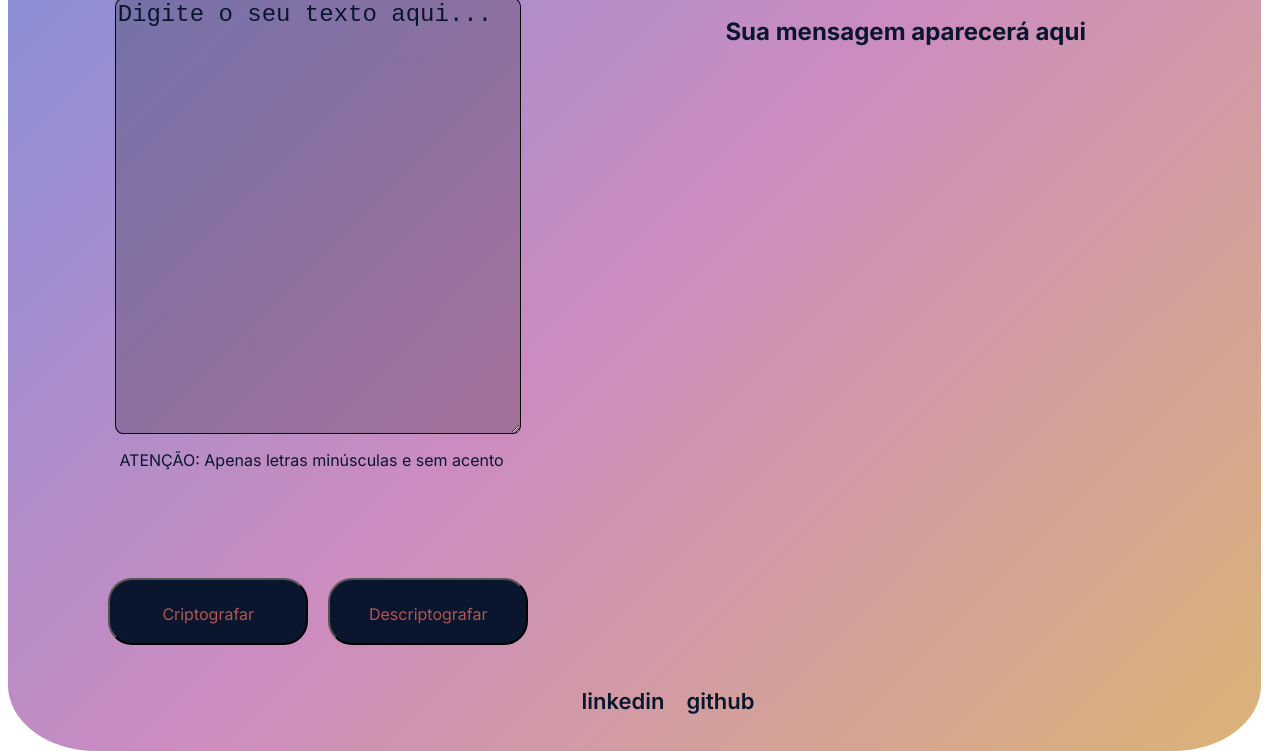
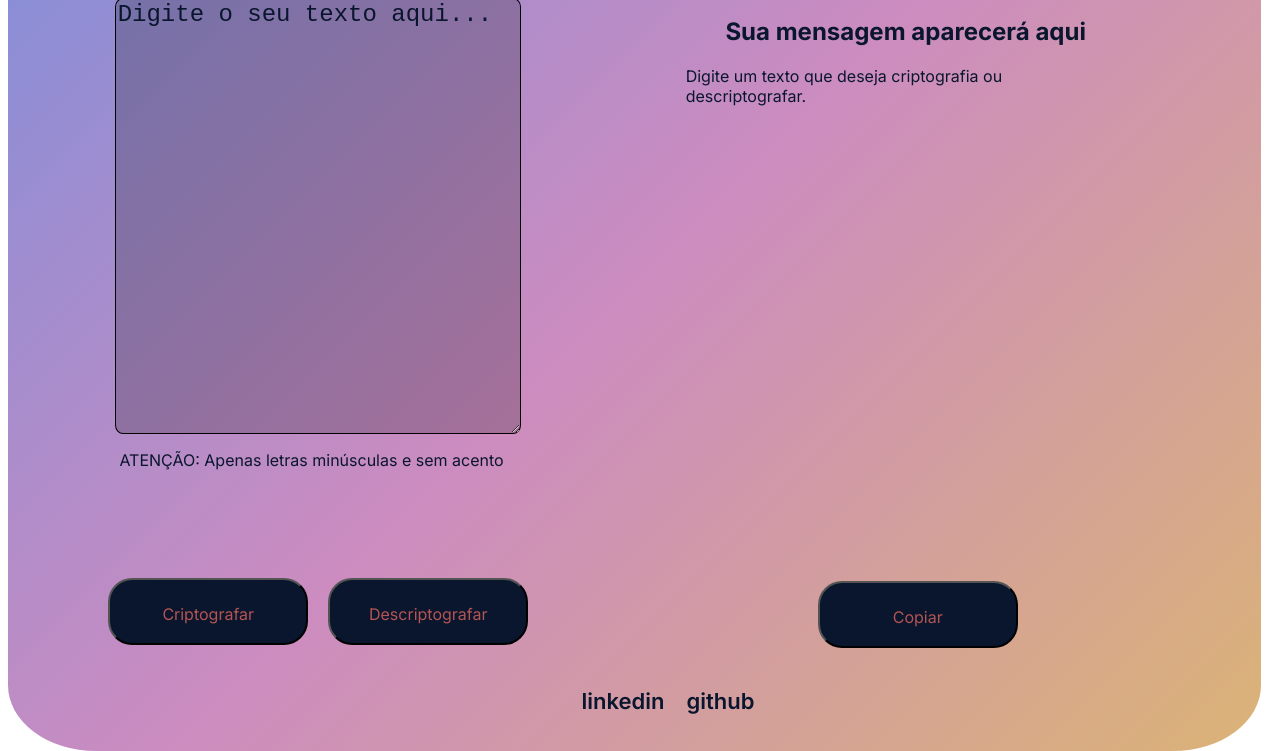
Before and after one commit to tuliusalves/Criptografia, a plain HTML site: page index.html in a window 1280 px wide. Both pictures are taken after a click on the button "Criptografar". Shown: the part 197-948 px from the top of the page. Drawn offline with Linux system fonts and the light colour scheme.

Commit message:
Finalizado a lógica do backEnd

```diff
--- a/app.js
+++ b/app.js
@@ -3,8 +3,10 @@ let outInput= document.querySelector('.container__output__span');
 
 let wordsEncrypted = ['enter','imes','ai','ober','ufat'];
 let messageElement;
+
 function encrypt(){
     let textAssistant = textInput.value;
+    if(!textAssistant==''){
         let newAssistant;
         newAssistant= textAssistant.replace(/\e/g,wordsEncrypted[0])
         .replace(/\i/g,wordsEncrypted[1])
@@ -15,6 +17,7 @@ function encrypt(){
         messageElement= document.querySelector('.container__output__span');
         messageElement.textContent = newAssistant;
 
+    }
 }
 function decrypt(){
 
@@ -30,3 +33,21 @@ function decrypt(){
     messageElement.textContent = newAssistant;
 
 }
+
+const botaoCriptografar = document.querySelector('.criptografar');
+const botaoCopiar = document.querySelector('.copiar');
+
+botaoCriptografar.addEventListener('click',function(){
+    botaoCopiar.style.display = 'block';
+});
+
+function copied(){
+    const spanOutput = document.querySelector('.container__output__span');
+    const textToCopy = spanOutput.textContent;
+
+    navigator.clipboard.writeText(textToCopy).then(function(){
+        alert('Texto copiado com sucesso!')
+    }, function(){
+        console.log('erro');
+    });
+}
--- a/index.html
+++ b/index.html
@@ -32,7 +32,8 @@
       <div id="container__output">
         <img class="container__output__img" src="./img/cryptography.png" alt="logo" height="330px" width="400px" />
         <h2>Sua mensagem aparecerá aqui</h2>
-        <span class="container__output__span">Digite um texto que deseja criptografia ou descriptografar.</span>
+        <span class="container__output__span">Digite um texto que deseja criptografia ou descriptografar.</span><br>
+        <button onclick="copied()" class="copiar">Copiar</button>
       </div>
 
       <div class="container__buttons">
--- a/styless/styless.css
+++ b/styless/styless.css
@@ -76,6 +76,12 @@ body{
 #container__output h2{
     text-align: center;
 }
+.copiar{
+    margin-top: 475px;
+    align-items: center;
+    margin-left: 30%;
+    display:none;
+}
 .container__buttons{
     width: 740px;
     height: 80px;
@@ -89,6 +95,7 @@ body{
     display: flex;
     gap: 20px;
 }
+.copiar,
 .criptografar,
 .descriptografar{
     background-color: var(--bg_button);
@@ -102,6 +109,8 @@ body{
     font-size: 16px;
     transition: 0.2s;
 }
+
+.copiar:hover,
 .criptografar:hover,
 .descriptografar:hover{
     background-color: var(--color_button_text);
```
